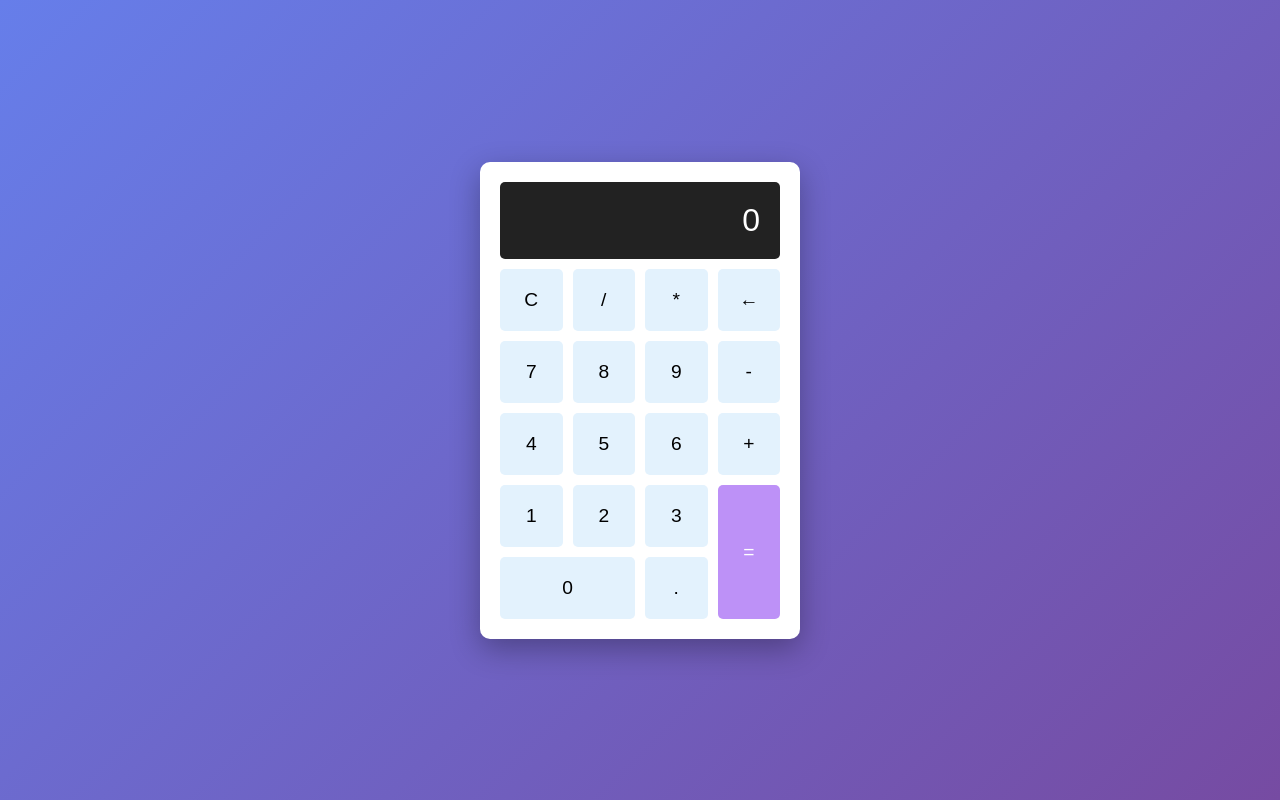
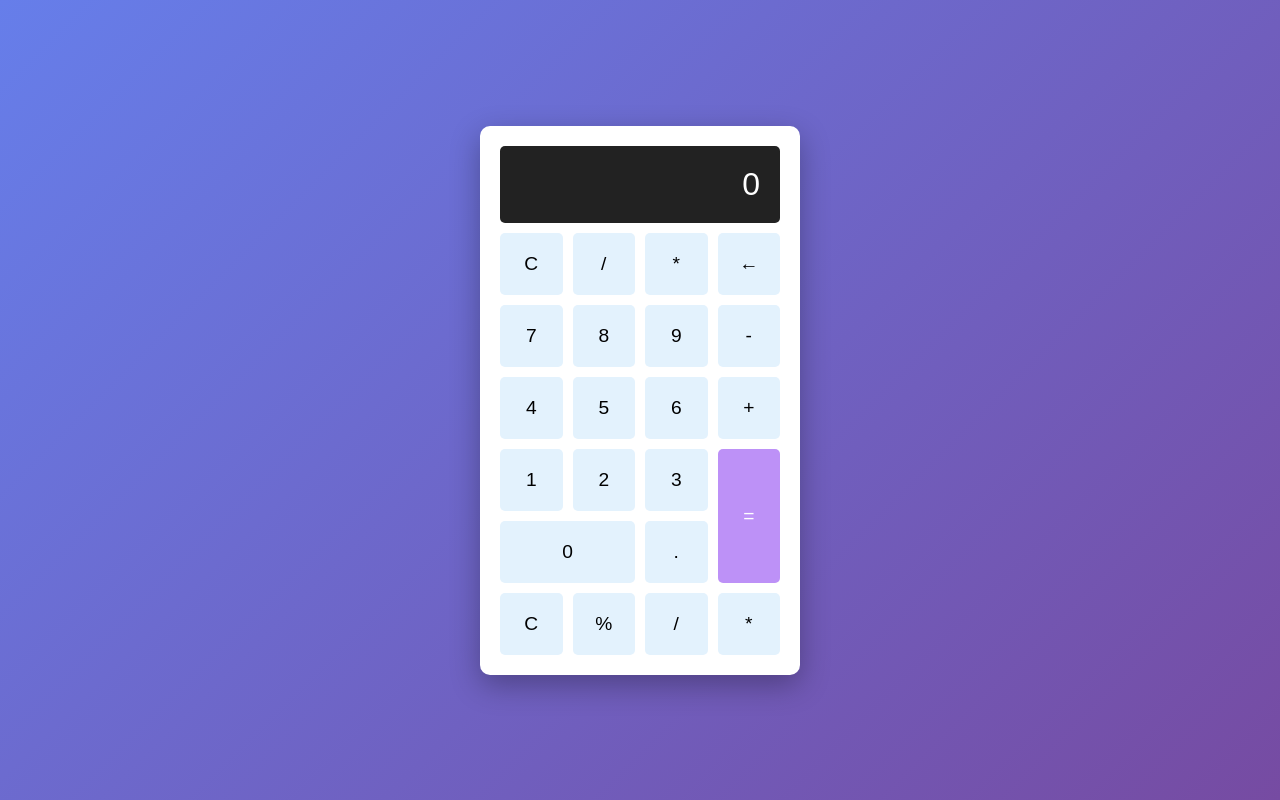
Before and after one commit to Ddddorothy/calculator, a plain HTML site: page index.html in a window 1280 px wide. Drawn offline with Linux system fonts and the light colour scheme.

Commit message:
Add percentage calculation button

```diff
--- a/index.html
+++ b/index.html
@@ -32,6 +32,11 @@
 
             <button onclick="appendToDisplay('0')" class="zero">0</button>
             <button onclick="appendToDisplay('.')">.</button>
+
+            <button onclick="clearDisplay()">C</button>
+            <button onclick="calculatePercentage()">%</button>
+            <button onclick="appendToDisplay('/')">/</button>
+            <button onclick="appendToDisplay('*')">*</button>
         </div>
     </div>
     <script src="script.js"></script>
--- a/script.js
+++ b/script.js
@@ -41,3 +41,17 @@ function calculate() {
         }, 1500);
     }
 }
+
+function calculatePercentage() {
+    try {
+        currentInput = (eval(currentInput) / 100).toString();
+        updateDisplay();
+    } catch (error) {
+        currentInput = 'Error';
+        updateDisplay();
+        setTimeout(() => {
+            currentInput = '0';
+            updateDisplay();
+        }, 1500);
+    }
+}
```
